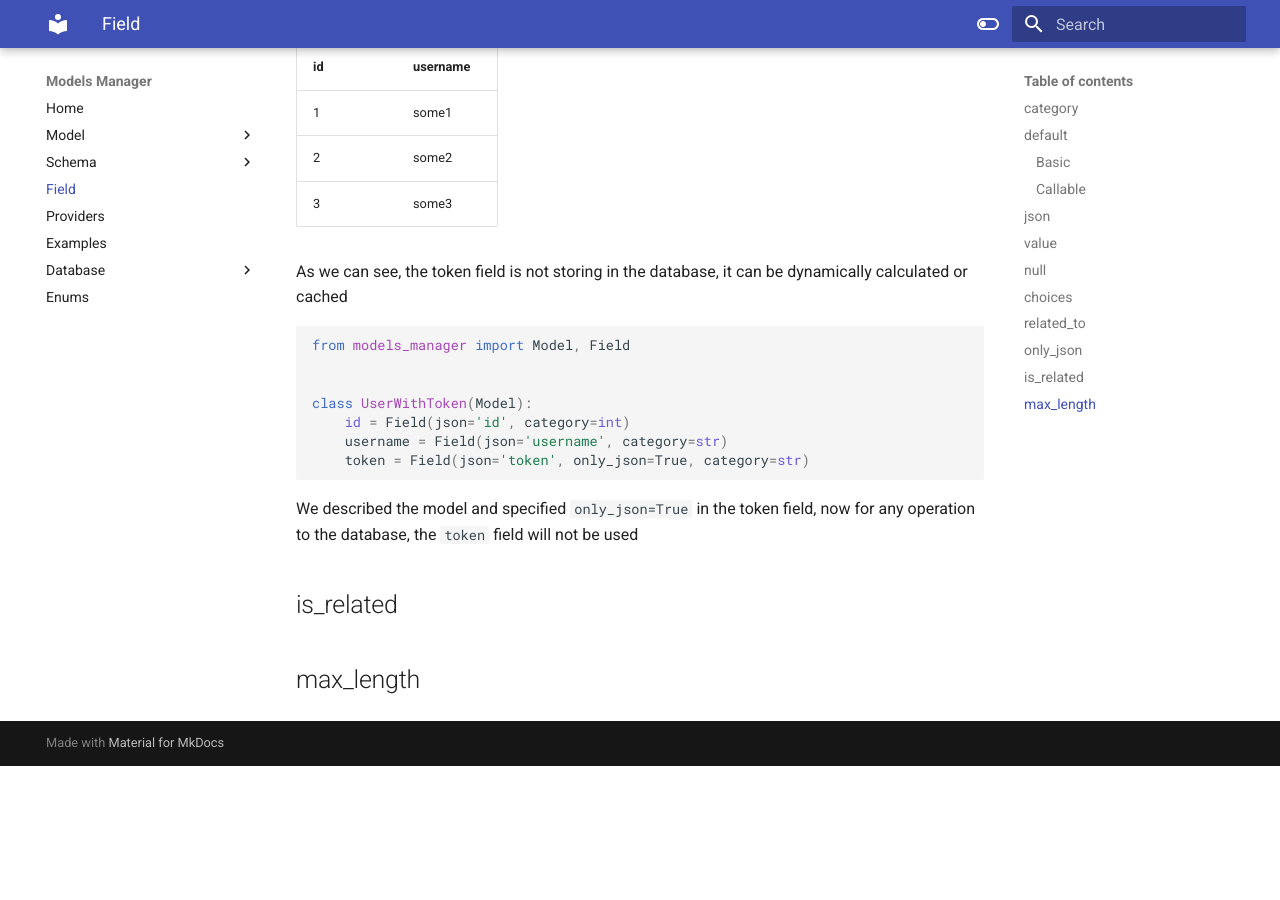
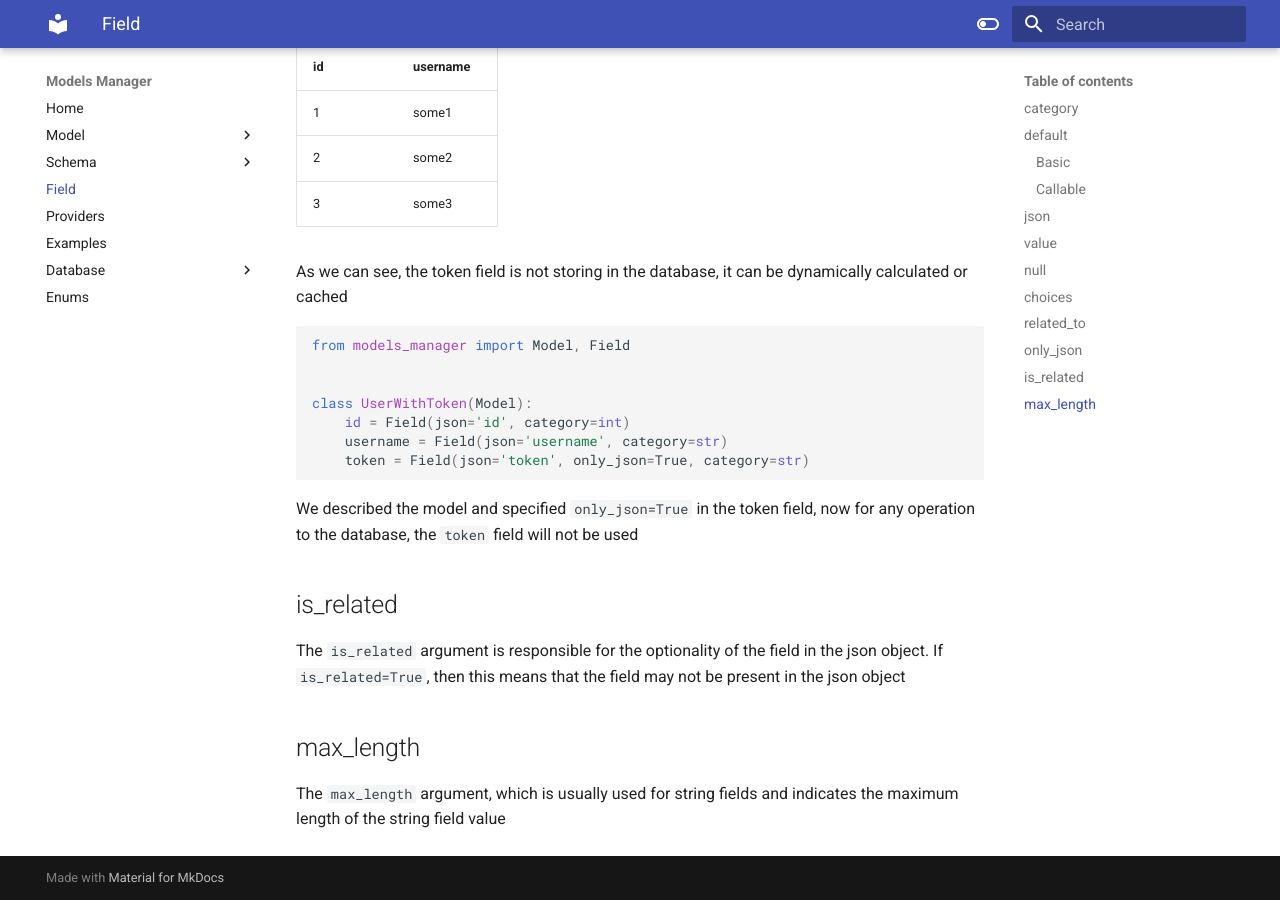
Before and after one commit to Nikita-Filonov/models_manager, an MkDocs documentation site: the page built from docs/field.md, in a window 1280 px wide and 900 px high, scrolled down 7674 px. Built offline with MkDocs 1.6.1 and Material for MkDocs 9.7.7, drawn with Linux system fonts in a browser that asks for light colours; before the commit the page ends 8440 px from its top, so only the background shows below that.

Commit message:
field docs

```diff
--- a/docs/field.md
+++ b/docs/field.md
@@ -395,5 +395,12 @@ the `token` field will not be used
 is_related
 ---
 
+The `is_related` argument is responsible for the optionality of the field in the json object. If `is_related=True`, then
+this means that the field may not be present in the json object
+
+
 max_length
 ---
+
+The `max_length` argument, which is usually used for string fields and indicates the maximum length of the string field
+value
```
